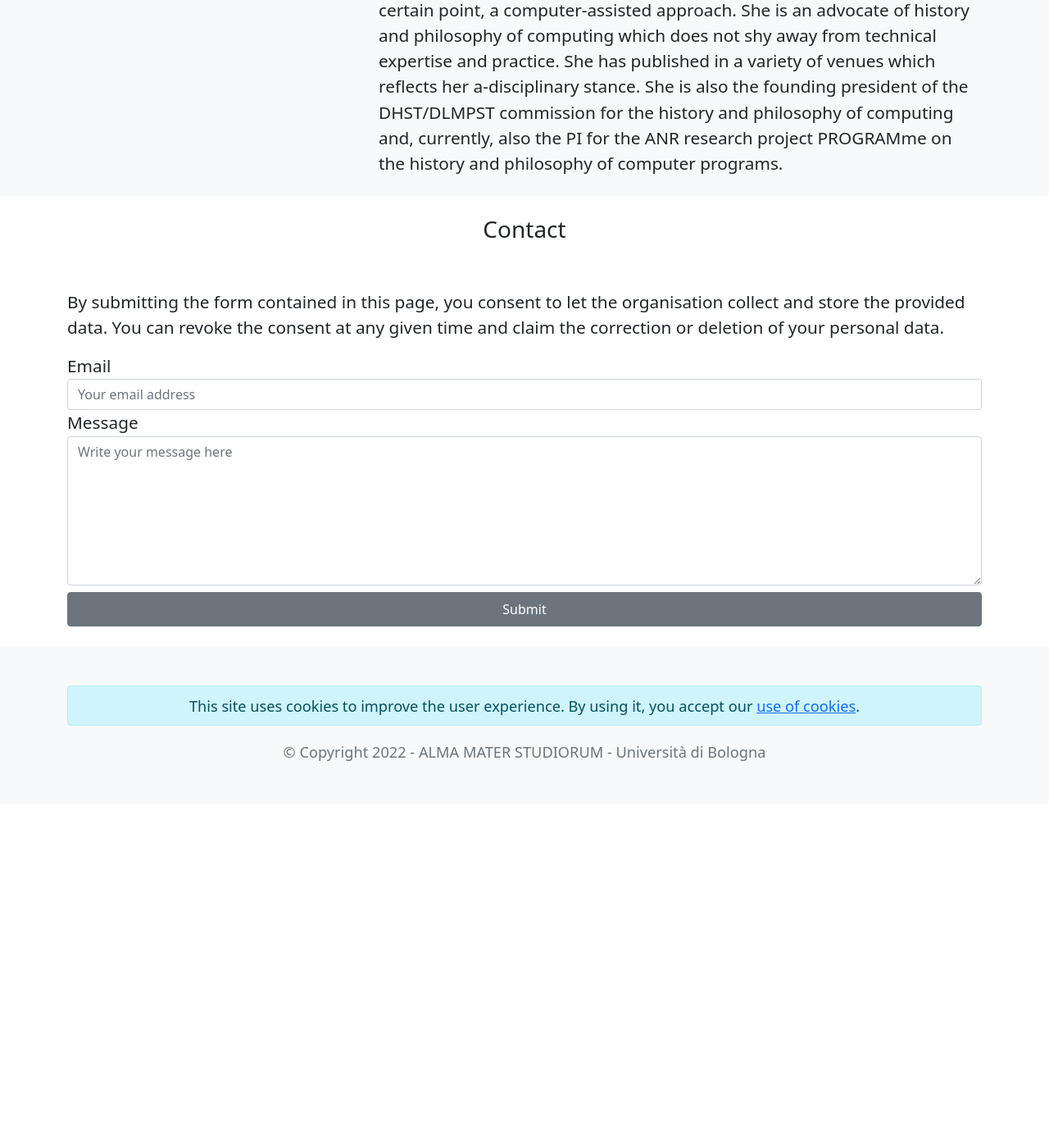
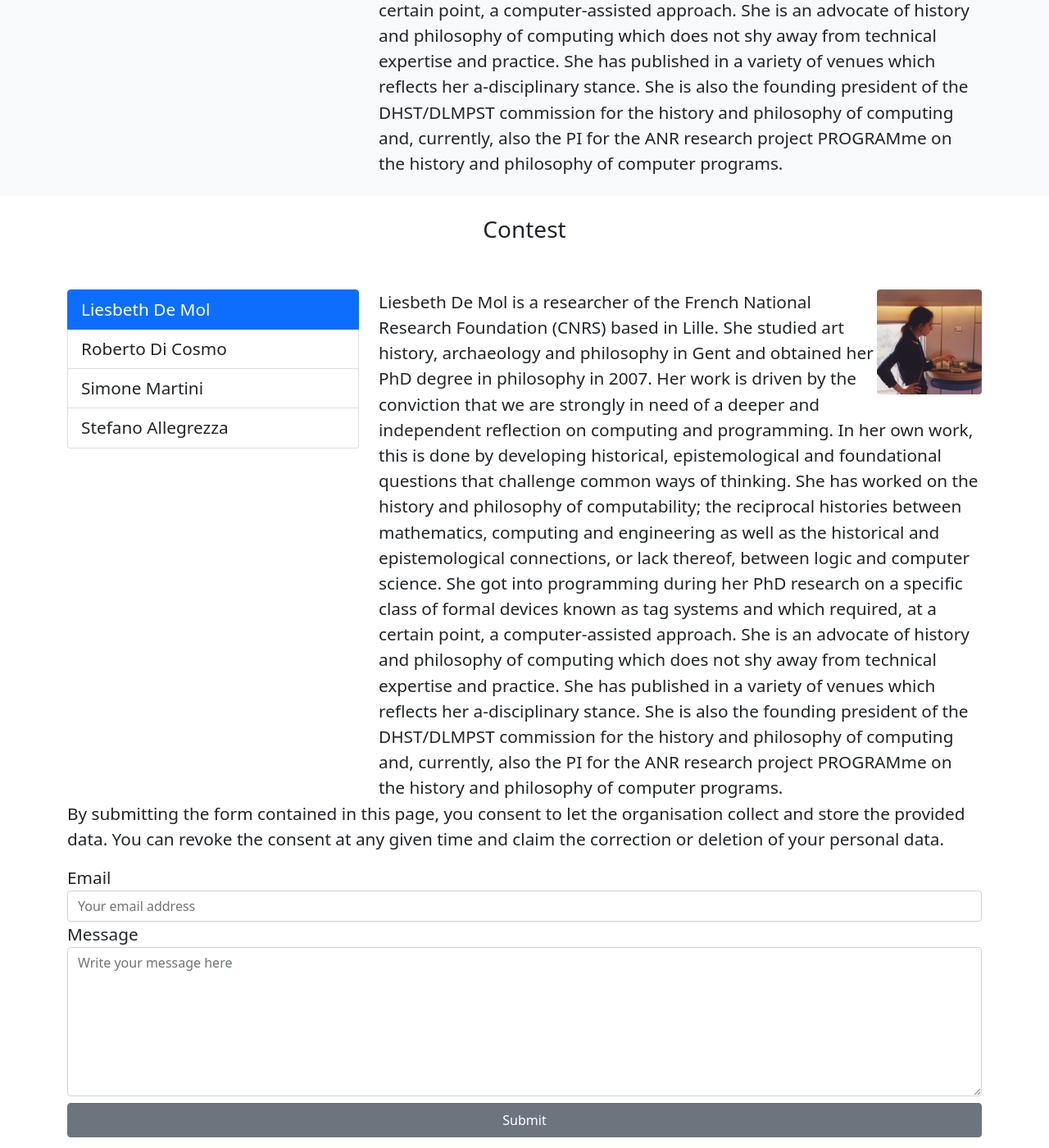
Before and after one commit to bologna-big-code/bologna-big-code.github.io, a Jekyll site: the page built from pages/index.md, in a window 1280 px wide and 1400 px high, scrolled down 2686 px. Shown: the whole window at 82% size. Built offline with Jekyll 4.4.1, drawn with Linux system fonts in a browser that asks for light colours; before the commit the page ends 3666 px from its top, so only the background shows below that.

Commit message:
adding contest section

```diff
--- /dev/null
+++ b/_data/contest.yml
@@ -0,0 +1,40 @@
+- name: Liesbeth De Mol
+  image: assets/images/relators/ldemol.jpeg
+  desc: >-
+    Liesbeth De Mol is a researcher of the French National Research Foundation (CNRS) based in Lille.
+    She studied art history, archaeology and philosophy in Gent and obtained her PhD degree in philosophy in 2007.
+    Her work is driven by the conviction that we are strongly in need of a deeper and independent reflection on computing and programming.
+    In her own work, this is done by developing historical, epistemological and foundational questions that challenge common ways of thinking.
+    She has worked on the history and philosophy of computability; the reciprocal histories between mathematics, computing and engineering as well as the historical and epistemological connections, or lack thereof, between logic and computer science.
+    She got into programming during her PhD research on a specific class of formal devices known as tag systems and which required, at a certain point, a computer-assisted approach.
+    She is an advocate of history and philosophy of computing which does not shy away from technical expertise and practice.
+    She has published in a variety of venues which reflects her a-disciplinary stance.
+    She is also the founding president of the DHST/DLMPST commission for the history and philosophy of computing and, currently, also the PI for the ANR research project PROGRAMme on the history and philosophy of computer programs.
+- name: Roberto Di Cosmo
+  image: assets/images/relators/rdicosmo.jpg
+  desc: >-
+    Full Professor of Computer Science and director of Software Heritage. A graduate of the Scuola Normale Superiore in Pisa, he earned a Ph.D. from the University of Pisa before becoming a tenured professor at the École Normale Supérieure in Paris, then a full professor at Paris Diderot University.
+    Author of the best seller "Le Hold up Planétaire" on computer monopolies in 1998, he is known for his support in the Free and Open Source Software movement.
+    He was the first chairman of the Open Source thematic group within the Systematic innovation cluster.
+    In 2010 he created IRILL, a free software research and innovation initiative.
+    He is a member of the Board of Trustees of the IMDEA Software Institute.
+    He is the founder and director of Software Heritage, a worldwide infrastructure whose mission is to bring together the source code of all existing software.
+- name: Simone Martini
+  image: assets/images/relators/smartini.jpg
+  desc: >-
+    Full Professor at the Department of Computer Science - Science and Engineering of UNIBO.
+    He holds a degree in Computer Science and a Ph.D. in Computer Science from the University of Pisa.
+    Before moving to Bologna in 2002, he was researcher and associate professor in Pisa and full professor of Computer Science in Udine.
+    He was Director of the Department of Computer Science-Engineering from May 2015 to May 2018.
+    He has spent periods as a visiting scientist at the Systems Research Center of the Digital Equipment Corporation, Palo Alto; at Stanford University; at the École normale supérieure, Paris; at the Université Paris 13; at the University of California at Santa Cruz; and at the Collegium-Institute d'Études Avancées de Lyon (Fellow 2018-2019).
+    He is a member of the Council of the Commission on History and Philosophy of Computing of the International Union for History and Philosophy of Science, 2017-2021.
+    His research interests include the logical-mathematical foundations of programming languages, and the history and philosophy of computing.
+- name: Stefano Allegrezza
+  image: assets/images/relators/sallegrezza.jpg
+  desc: >-
+    Associate Professor at the Department of Cultural Heritage UNIBO.
+    Scientific disciplinary sector: Archival Science, Bibliography and Library Science.
+    He participates in the Industrial Research Center "Information and Communication Technologies - ICT" of the University of Bologna, joining the Clust-ER "Cultural and Creative Industries" and "Innovation in Services".
+    He is member of the Council of the Interdipardimental Research Center "Alma Mater Research Institute for Human-Centered Artificial Intelligence (Alma AI)" of the University of Bologna.
+    He is the scientific responsible of the International Research Center on Digital Archives at the University of Bologna. He is a member of the teaching staff of the PhD program in "Humanism and Technologies" at the University of Macerata.
+    He is a member of the Scientific Committee of the international journal "Atlanti: review for modern archival theory and practice", published by the International Institute for Archival Science of Trieste and Maribor, of the journal "Archivi" and of the journal "JLIS - Italian Journal of Library, Archives and Information Science".
```
Also changed, not shown: _sections/contest.md (renamed from _sections/contact.md, +25 -1 lines), assets/images/contest/ldemol.jpeg (added), assets/images/contest/rdicosmo.jpg (added), assets/images/contest/sallegrezza.jpg (added), assets/images/contest/smartini.jpg (added).
